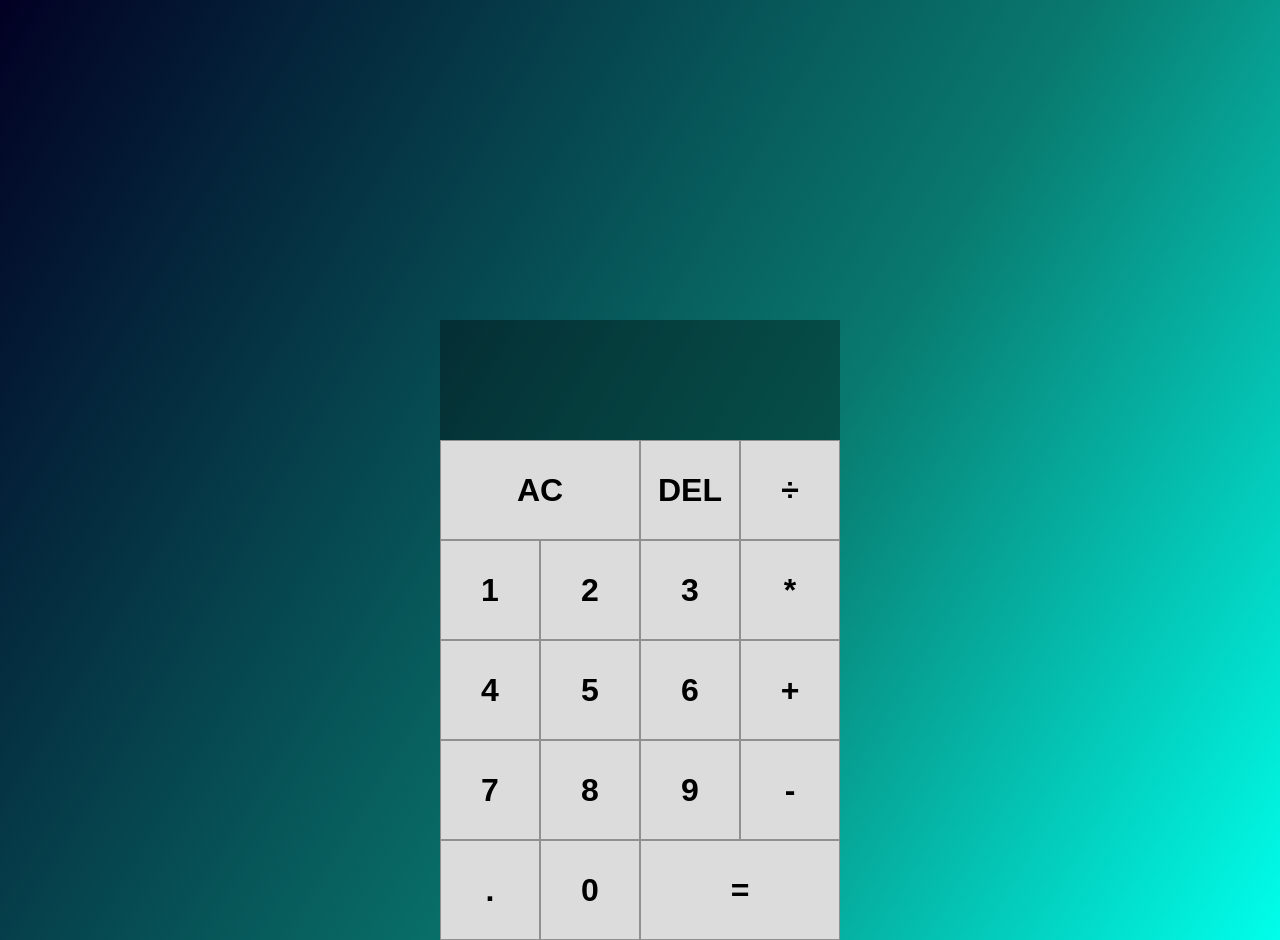
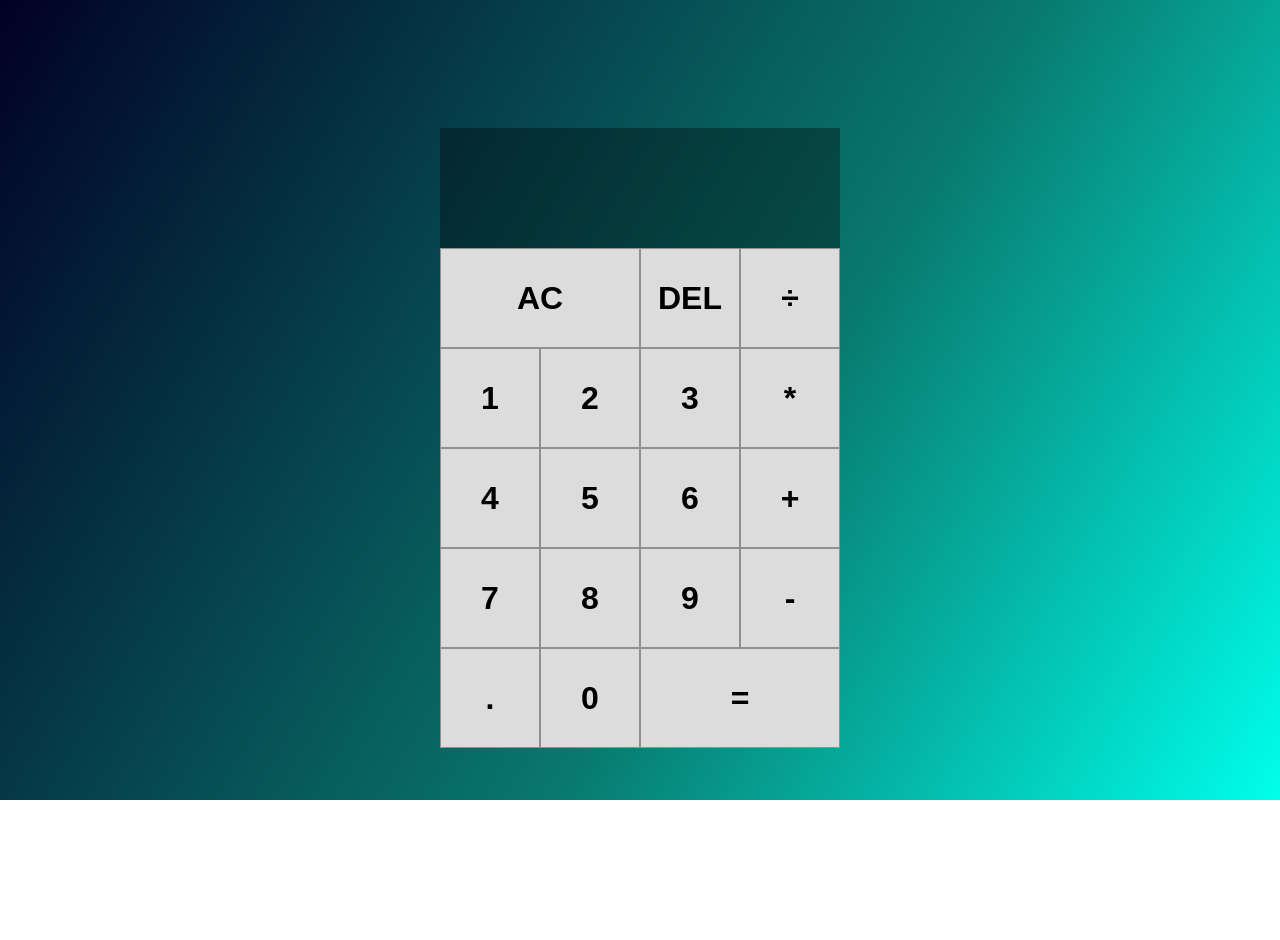
Before and after one commit to LeonardoPita/Calculator, a website: page index.html in a window 1280 px wide. After the commit the page ends 800 px from the top, so only its background shows below. Drawn offline with Linux system fonts and the light colour scheme; a web font is replaced by a local one.

Commit message:
Fix some padding

```diff
--- a/styles.css
+++ b/styles.css
@@ -391,7 +391,7 @@ body {
 }
 
 .calculator-grid {
-    padding-top: 25%;
+    padding-top: 10%;
     display: grid;
     justify-content: center;
     grid-template-columns: repeat(4, 100px);
```
